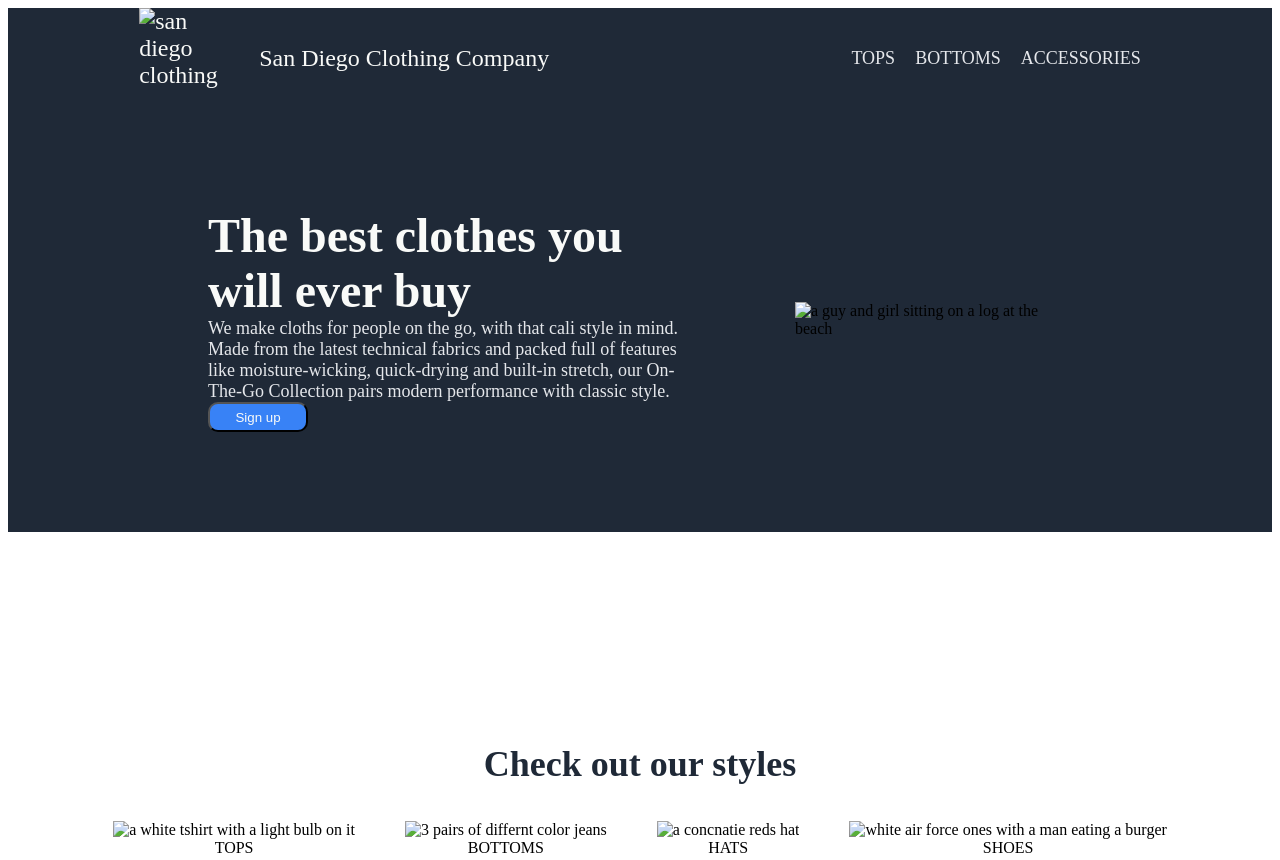
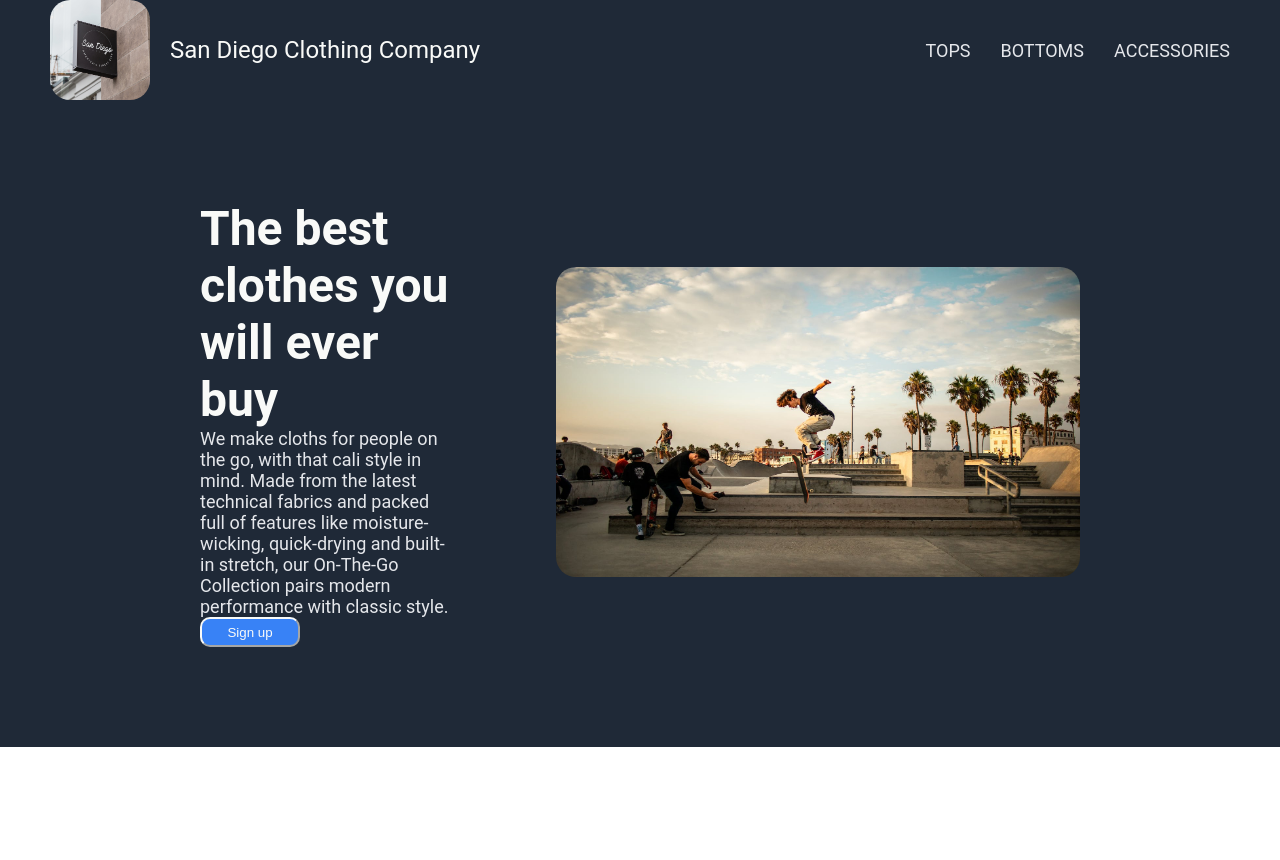
Before and after one commit to marc-rothman/Landing-Page, a plain HTML site: page index.html in a window 1280 px wide. Shown: the top 860 px of the page. Drawn offline with Linux system fonts and the light colour scheme.

Commit message:
index.html

```diff
--- a/style.css
+++ b/style.css
@@ -1,12 +1,13 @@
-.body{
+body{
     margin: 0px;
     height: 100vh;
     border: 0px;
+    font-family: 'Roboto', arial;
 }
 
 .header{
   display: flex;
-  justify-content: space-around;
+  justify-content: space-between;
   align-items: center;
 }
 
@@ -16,16 +17,18 @@
     font-size: 24px;
    color: #F9FAF8;
    gap: 20px;
+   padding-left: 50px;
 }
 
 .right{
     display: flex;
+    padding-right: 50px;
 }
 
 ul{
 list-style-type: none;
 display: flex;
-gap: 20px;
+gap: 30px;
 }
 
 a{
@@ -70,6 +73,7 @@ color: #E5E7EB ;
     align-items: center;
     justify-content: center;
     border-radius: 10px;
+    border-color: #F9FAF8;
 }
 
 .second{
@@ -78,6 +82,10 @@ color: #E5E7EB ;
     align-items: center;
     justify-content: center;
     flex-direction: column;
+}
+
+img{
+    border-radius: 20px;
 }
 
 h3{
@@ -91,7 +99,7 @@ justify-content: center;
 .styles{
     display: flex;
     justify-content: center;
-    gap: 50px;
+    gap: 160px;
 }
 
 .text{
@@ -152,6 +160,7 @@ justify-content: center;
     color: #F9FAF8;
     border-radius: 5px;
     padding: 5px;
+    width: 70px;
 }
 
 .footer{
```
Also changed, not shown: images/bottoms.jpeg (added), images/hats.jpeg (added), images/hero-image.jpeg (added), images/logo.jpeg (added), images/shoes.jpeg (added), images/tops.jpeg (added).
